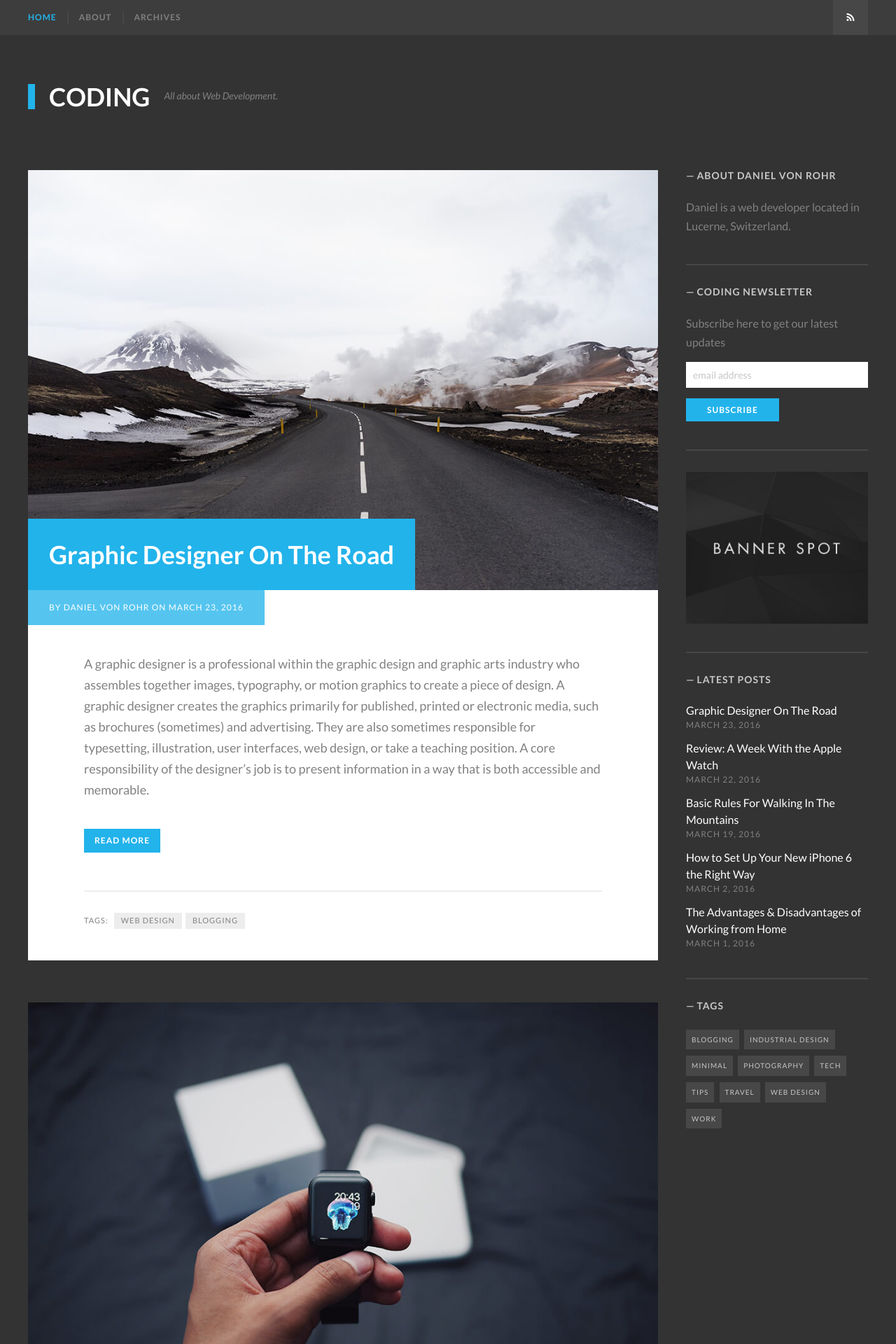
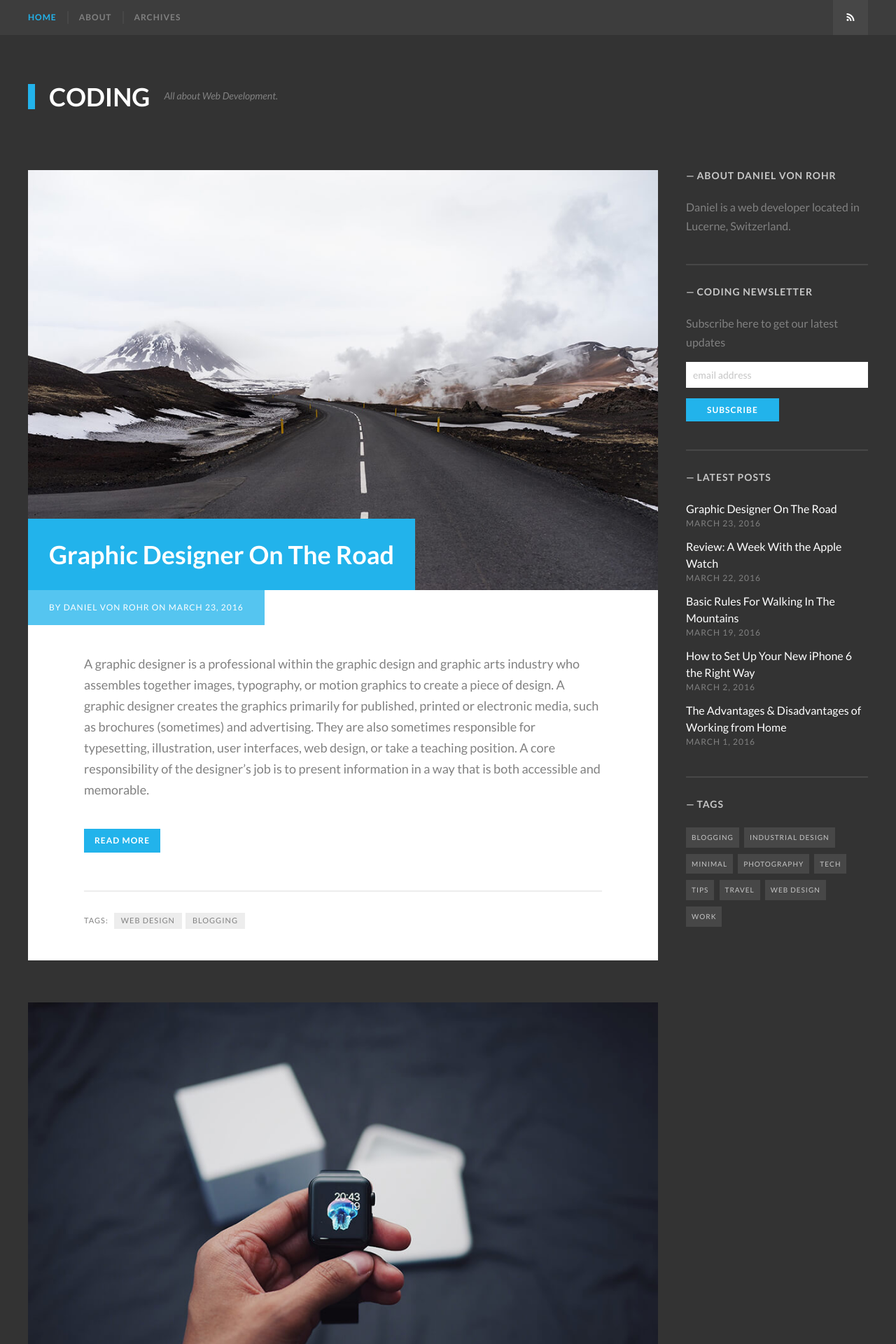
Before and after one commit to dvonrohr/dvonrohr.github.io, a Jekyll site: the page built from index.html, in a window 1280 px wide. Shown: the top 1920 px of the page at 70% size. Built offline with Jekyll 4.4.1, drawn with Linux system fonts in a browser that asks for light colours; some web fonts are replaced; the list of posts is cut into pages by our own code.

Commit message:
[REFACTOR] Hide advertisment banner in the sidebar

```diff
--- a/_config.yml
+++ b/_config.yml
@@ -43,8 +43,8 @@ author_location: "Lucerne, Switzerland"
 author_image: /images/authorimage.jpg
 
 # Sidebar Add banner
-banner_url: "https://dvonrohr.com"
-banner_image: images/banner.jpg
+# banner_url: "https://dvonrohr.com"
+# banner_image: images/banner.jpg
 
 # Sidebar newsletter widget - add your form action url for MailChimp signup form here
 mailchimp_url: "//dvonrohr.us13.list-manage.com/subscribe/post?u=8dcb9fb919d2a709ba646a3ee&amp;id=1dbbc253e8"
```
